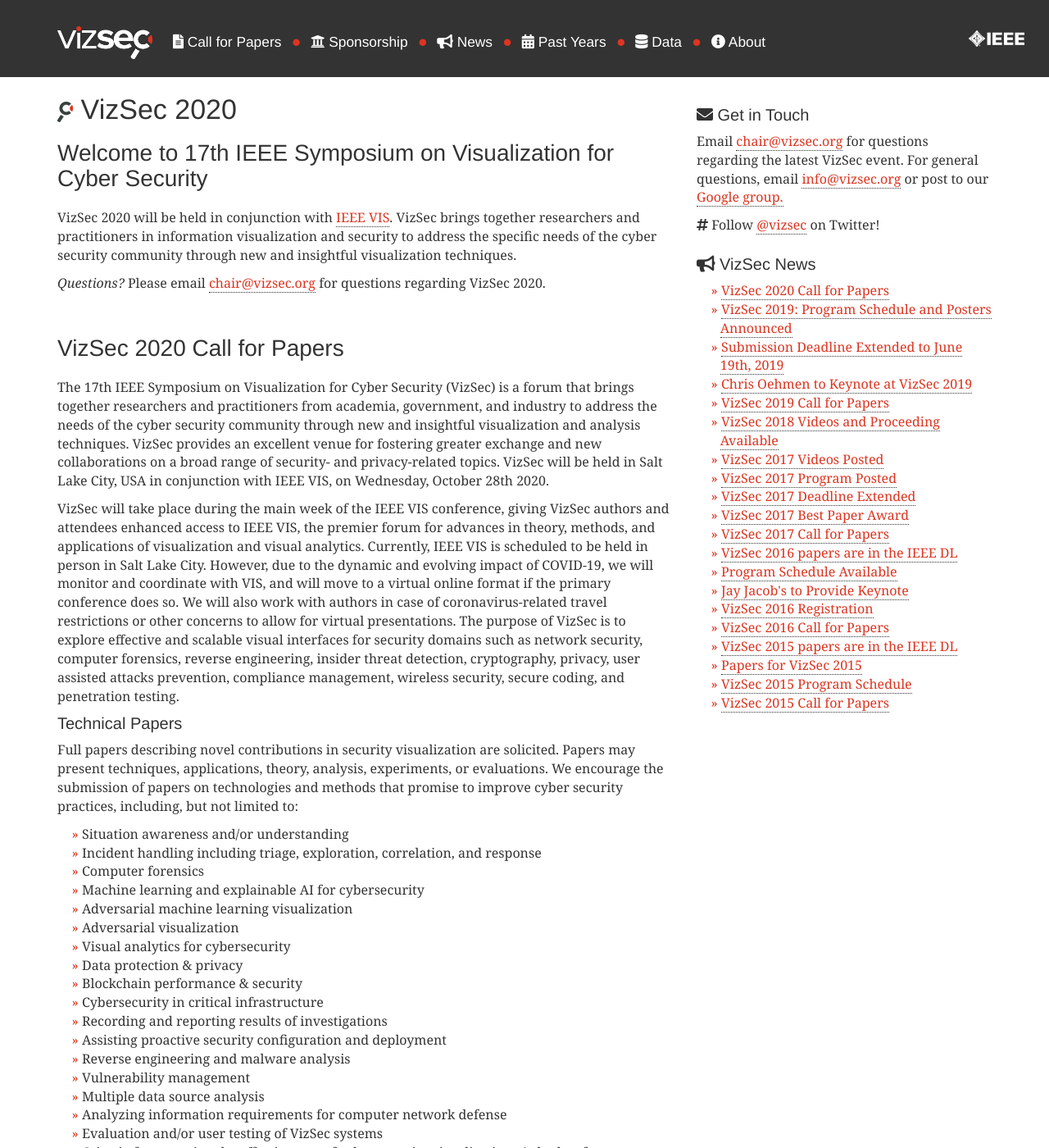
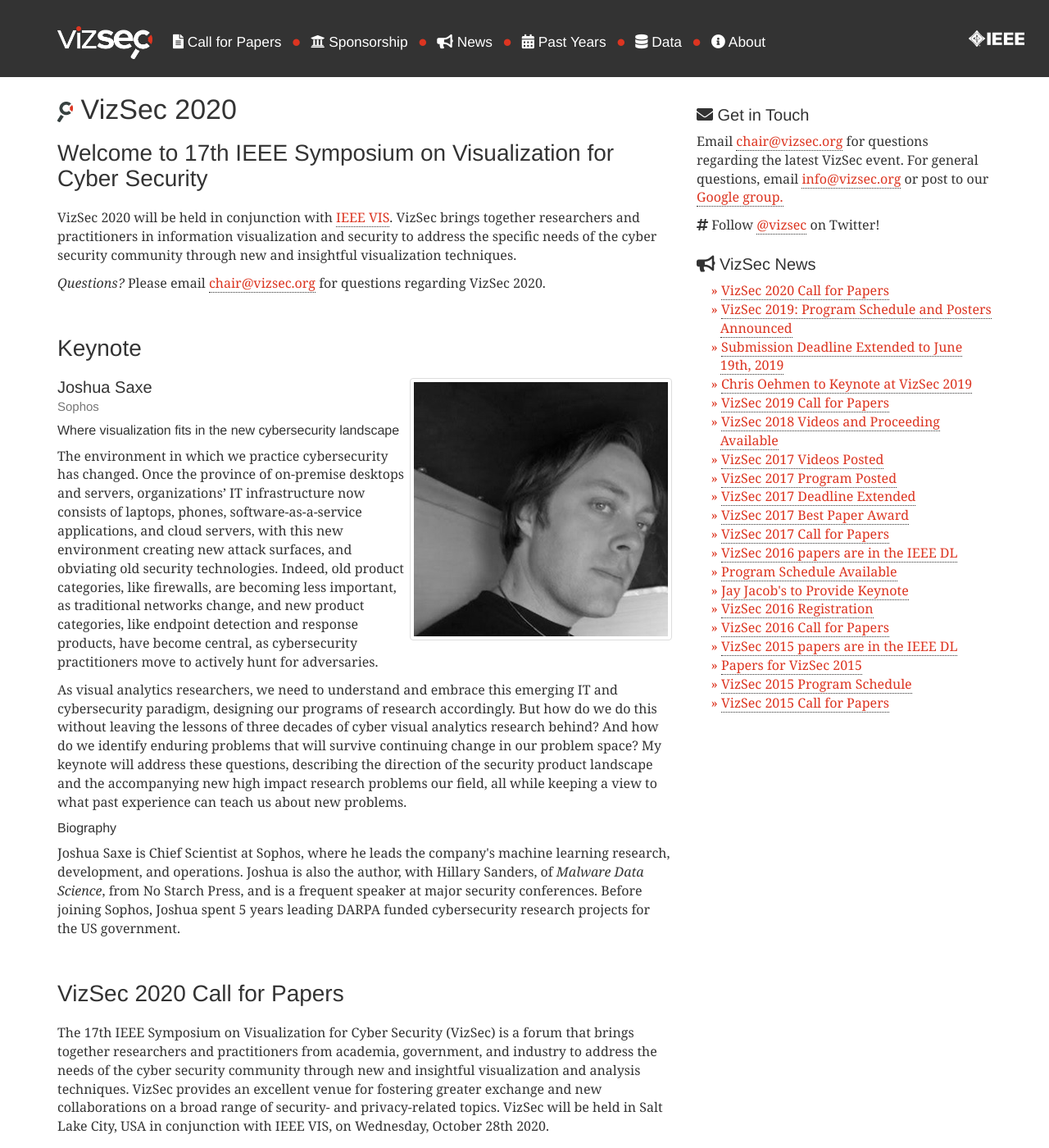
Before and after one commit to vizsec/vizsec.github.io, a Jekyll site: the page built from vizsec2020/index.html, in a window 1280 px wide and 1400 px high. Shown: the whole window at 82% size. Built offline with Jekyll 4.4.1, drawn with Linux system fonts in a browser that asks for light colours; nearby versions of some CDN libraries.

Commit message:
Keynote speaker

```diff
--- a/vizsec2020/index.html
+++ b/vizsec2020/index.html
@@ -17,6 +17,47 @@
     VizSec 2020.</p>
 
 
+<a class="page-anchor" id="keynote"></a>
+<h3>Keynote</h3>
+
+<img class="pull-right img-thumbnail" src="/assets/img/Josh.png" alt="Joshua Saxe"
+     style="margin-left: 6px; margin-bottom: 2px;">
+
+<h4 class="media-heading">Joshua Saxe<br/><small>Sophos</small></h4>
+
+<h5>Where visualization fits in the new cybersecurity landscape</h5>
+
+<p>The environment in which we practice cybersecurity has changed. Once
+    the province of on-premise desktops and servers, organizations’ IT
+    infrastructure now consists of laptops, phones, software-as-a-service
+    applications, and cloud servers, with this new environment creating new
+    attack surfaces, and obviating old security technologies. Indeed, old
+    product categories, like firewalls, are becoming less important, as
+    traditional networks change, and new product categories, like endpoint
+    detection and response products, have become central, as cybersecurity
+    practitioners move to actively hunt for adversaries.
+</p>
+<p>
+    As visual analytics researchers, we need to understand and embrace this
+    emerging IT and cybersecurity paradigm, designing our programs of
+    research accordingly. But how do we do this without leaving the lessons
+    of three decades of cyber visual analytics research behind? And how do
+    we identify enduring problems that will survive continuing change in our
+    problem space? My keynote will address these questions, describing the
+    direction of the security product landscape and the accompanying new
+    high impact research problems our field, all while keeping a view to
+    what past experience can teach us about new problems.
+</p>
+
+
+<h5>Biography</h5>
+
+<p>Joshua Saxe is Chief Scientist at Sophos, where he leads the company's
+    machine learning research, development, and operations. Joshua is also
+    the author, with Hillary Sanders, of <i>Malware Data Science</i>, from No
+    Starch Press, and is a frequent speaker at major security conferences.
+    Before joining Sophos, Joshua spent 5 years leading DARPA funded
+    cybersecurity research projects for the US government.</p>
 
 
 <a class="page-anchor" id="cfp"></a>
@@ -226,7 +267,6 @@
 </ul>
 
 
-
 <a class="page-anchor" id="supporters"></a>
 <div>
     <h3>Supporters</h3>
```
Also changed, not shown: assets/img/Josh.png (added).
